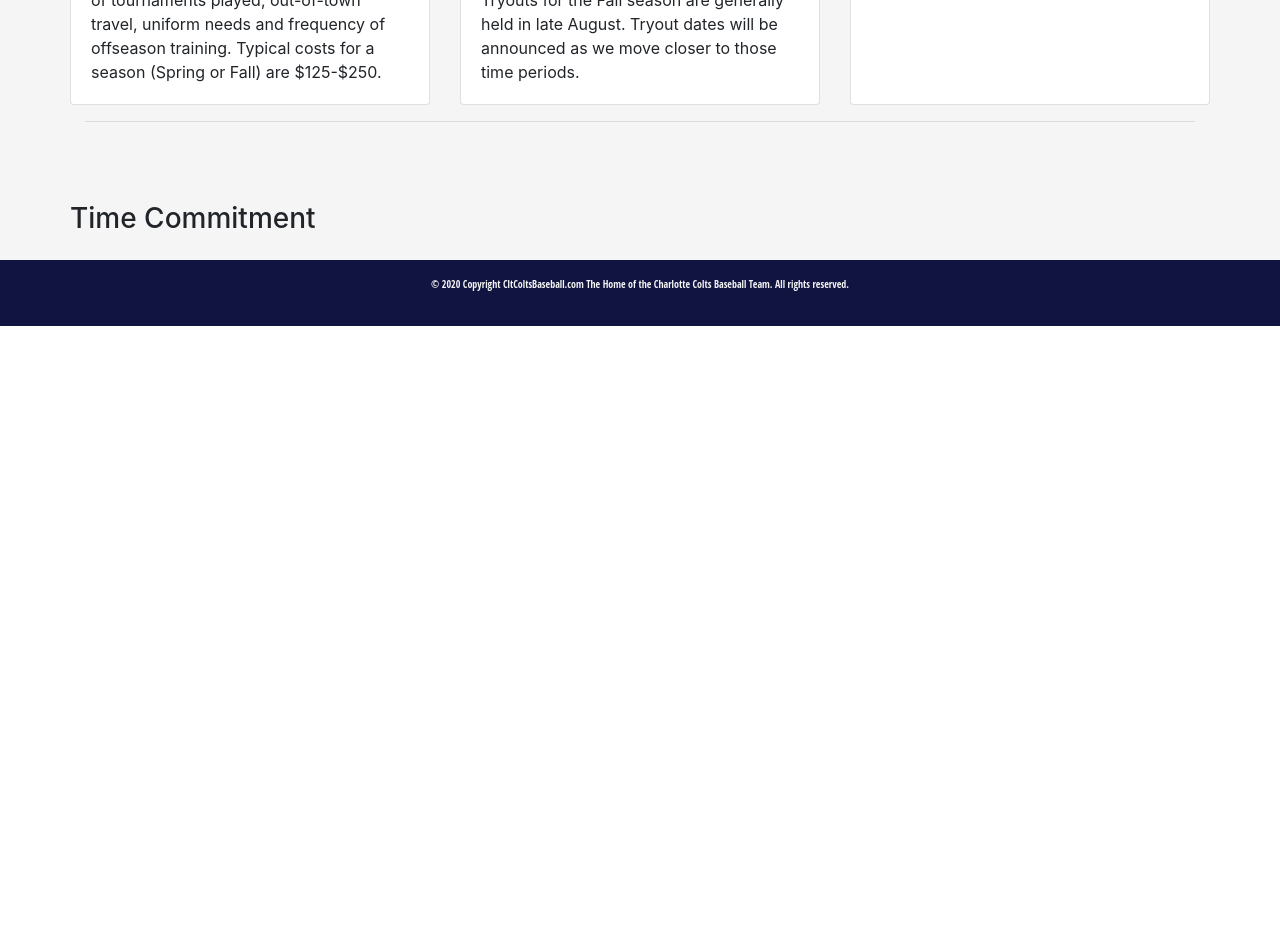
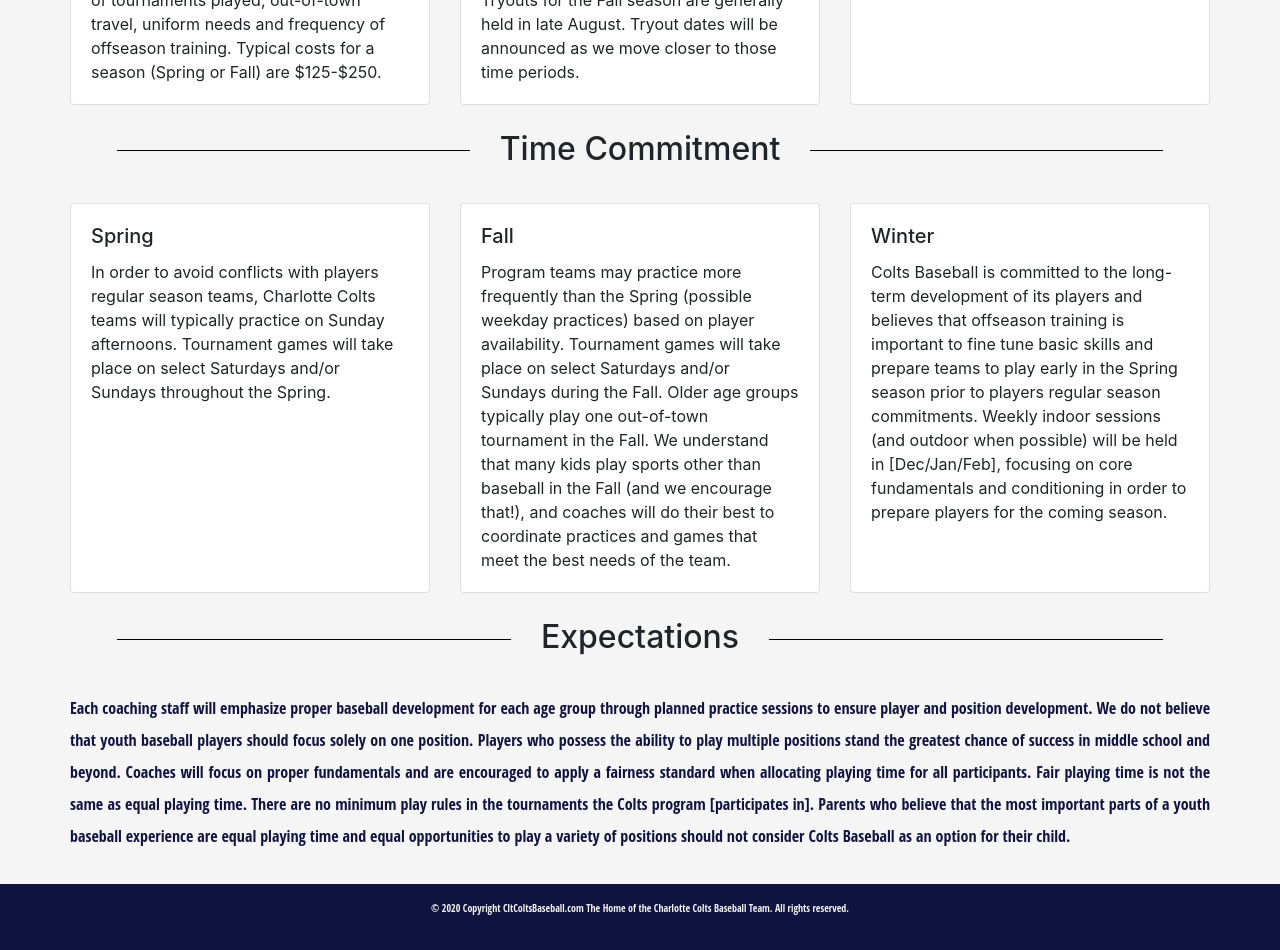
Before and after one commit to hchami1/cltcoltsbaseball, a React (Create React App) app: page /about in a window 1280 px wide. Shown: the part 560-1510 px from the top of the page. Before the commit the page ends 886 px from the top, so only its background shows below. Built offline with nearby package versions, Linux system fonts and the light colour scheme.

Commit message:
Update About.js

```diff
--- a/src/views/About.js
+++ b/src/views/About.js
@@ -25,12 +25,8 @@
         <TextLine text={"About Us"}></TextLine>
         <Row>
           <p className="text">
-            Charlotte Colts Baseball is designed for those athletes who, in
-            addition to participating in regular Spring and Fall seasons, want
-            to experience extra baseball in more competitive tournament
-            environment. Our goal is to provide a local, cost-effective
-            alternative to travel or academy baseball.
-          </p>
+            Charlotte Colts Baseball is designed for those athletes who, in addition to participating in regular Spring and Fall seasons, want to experience extra baseball in more competitive tournament environment. Our goal is to provide a local, cost-effective alternative to travel or academy baseball.
+                </p>
         </Row>
         <Row>
           <CardDeck>
@@ -64,9 +60,38 @@
             </Card>
           </CardDeck>
         </Row>
-        <HorizontalLine />
+        <TextLine text={"Time Commitment"} />
         <Row>
-          <h3>Time Commitment</h3>
+          <CardDeck>
+            <Card>
+              <Card.Body>
+                <Card.Title>Spring</Card.Title>
+                <Card.Text>
+                  In order to avoid conflicts with players regular season teams, Charlotte Colts teams will typically practice on Sunday afternoons. Tournament games will take place on select Saturdays and/or Sundays throughout the Spring.
+                </Card.Text>
+              </Card.Body>
+            </Card>
+            <Card>
+              <Card.Body>
+                <Card.Title>Fall</Card.Title>
+                <Card.Text>
+                  Program teams may practice more frequently than the Spring (possible weekday practices) based on player availability. Tournament games will take place on select Saturdays and/or Sundays during the Fall. Older age groups typically play one out-of-town tournament in the Fall. We understand that many kids play sports other than baseball in the Fall (and we encourage that!), and coaches will do their best to coordinate practices and games that meet the best needs of the team.
+                </Card.Text>
+              </Card.Body>
+            </Card>
+            <Card>
+              <Card.Body>
+                <Card.Title>Winter</Card.Title>
+                <Card.Text>Colts Baseball is committed to the long-term development of its players and believes that offseason training is important to fine tune basic skills and prepare teams to play early in the Spring season prior to players regular season commitments. Weekly indoor sessions (and outdoor when possible) will be held in [Dec/Jan/Feb], focusing on core fundamentals and conditioning in order to prepare players for the coming season.</Card.Text>
+              </Card.Body>
+            </Card>
+          </CardDeck>
+        </Row>
+        <TextLine text={"Expectations"} />
+        <Row>
+          <p className="text">
+            Each coaching staff will emphasize proper baseball development for each age group through planned practice sessions to ensure player and position development. We do not believe that youth baseball players should focus solely on one position. Players who possess the ability to play multiple positions stand the greatest chance of success in middle school and beyond. Coaches will focus on proper fundamentals and are encouraged to apply a fairness standard when allocating playing time for all participants. Fair playing time is not the same as equal playing time. There are no minimum play rules in the tournaments the Colts program [participates in]. Parents who believe that the most important parts of a youth baseball experience are equal playing time and equal opportunities to play a variety of positions should not consider Colts Baseball as an option for their child.
+              </p>
         </Row>
       </Container>
     </StyledWrapper>
```
